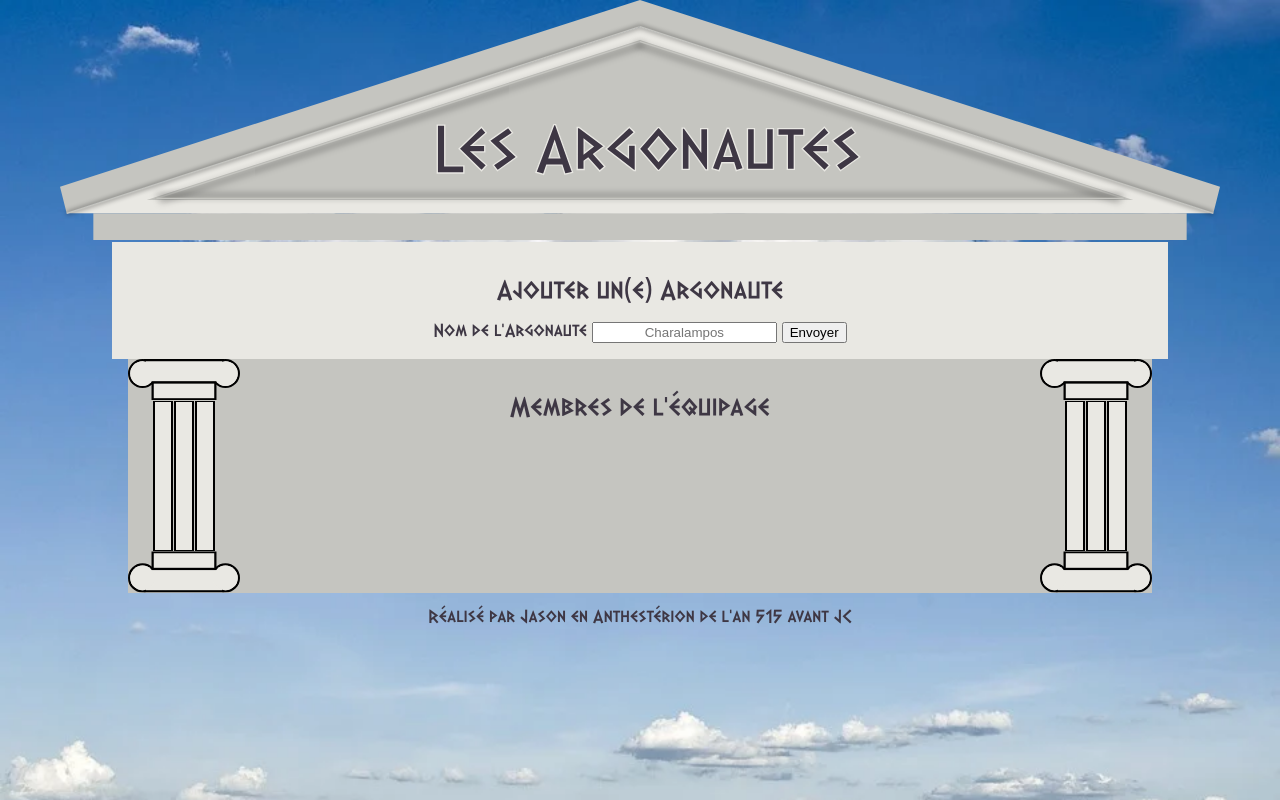
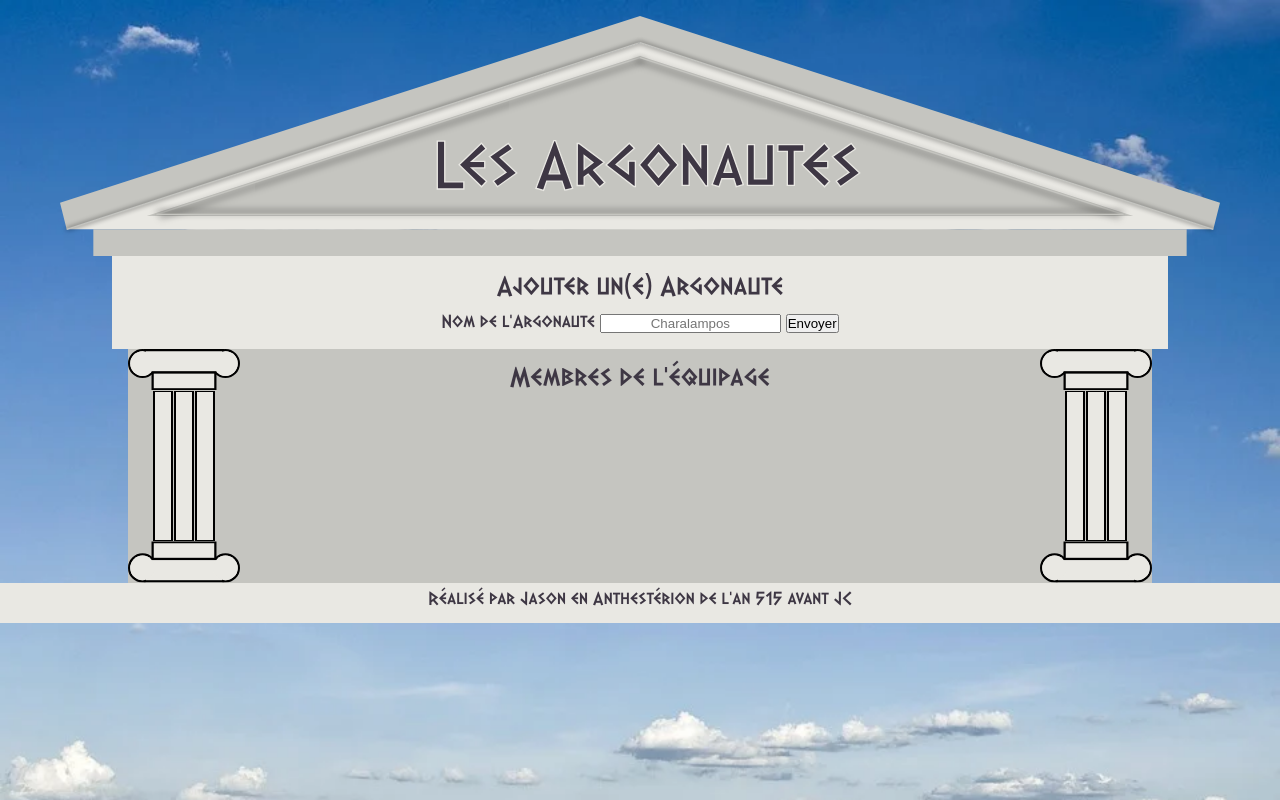
Before and after one commit to Cyl07/tech-challenge, a PHP site: page / in a window 1280 px wide. Run offline with PHP 8.4, Linux system fonts and the light colour scheme; data that the repository does not hold is empty; a stand-in replaces the project's code that opens the database connection; some libraries are stand-ins or nearby versions.

Commit message:
finished desktop version

```diff
--- a/style.css
+++ b/style.css
@@ -12,15 +12,20 @@
 
 * {
     text-align: center;
+    margin: 0;
+    padding: 0;
 }
 
 body {
-    margin: 0;
     font-family: 'Daek', sans-serif;
     background-image: url("./clouds-49520_960_720.webp");
     background-attachment: fixed;
     background-size: cover;
     color: var(--tertiary);
+}
+
+.header {
+    margin-top: 1rem;
 }
 
 .primary-clr {
@@ -97,6 +102,7 @@ body {
     width: 80vw;
     justify-self: center;
     padding: 1rem;
+    box-shadow: 0 -2px 0 var(--secondary);
 }
 
 .member-list {
@@ -125,3 +131,13 @@ body {
     fill: var(--tertiary);
     stroke: var(--secondary);
 }
+
+footer {
+    background: var(--secondary);
+    height: 2rem;
+    padding-top: .5rem;
+}
+
+h2 {
+    margin-bottom: 1rem;
+}
```
